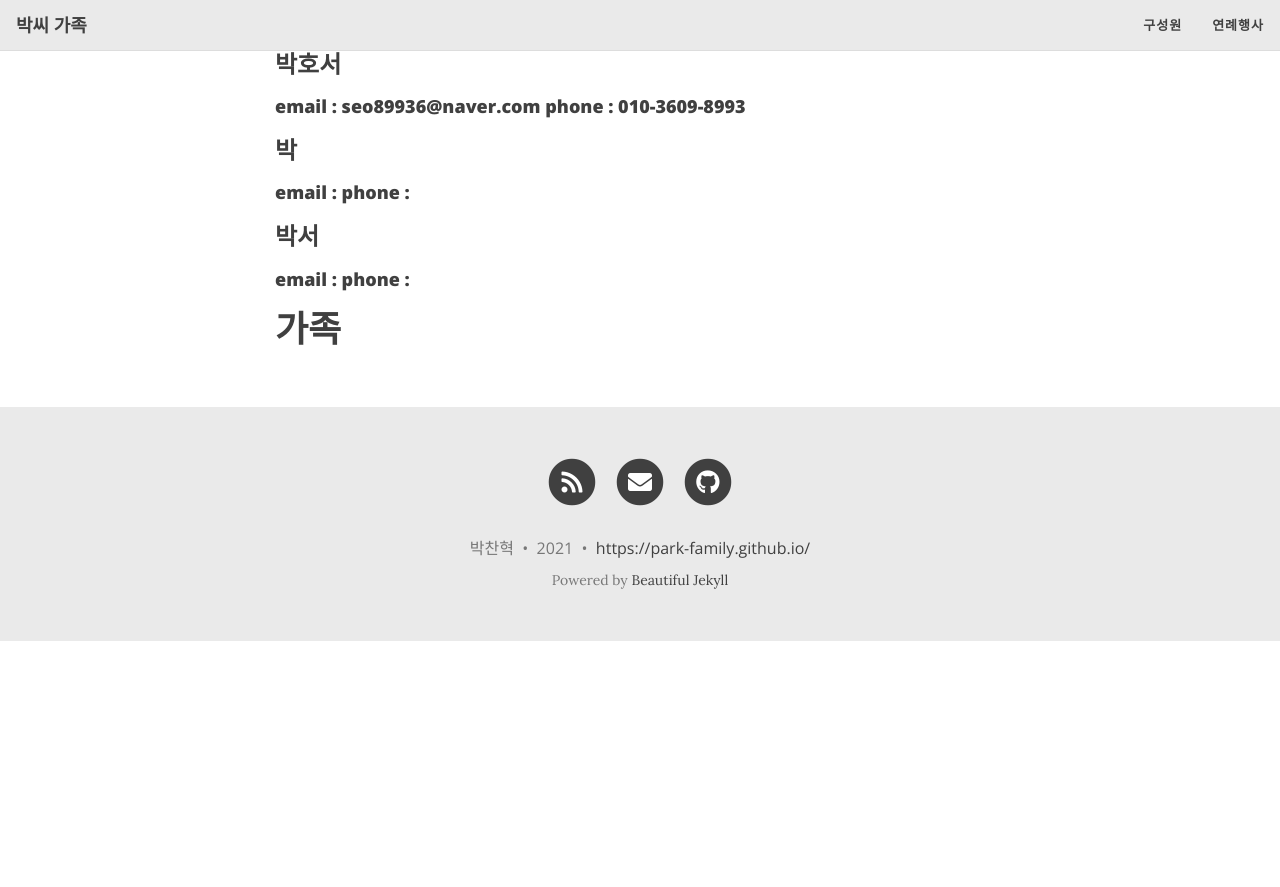
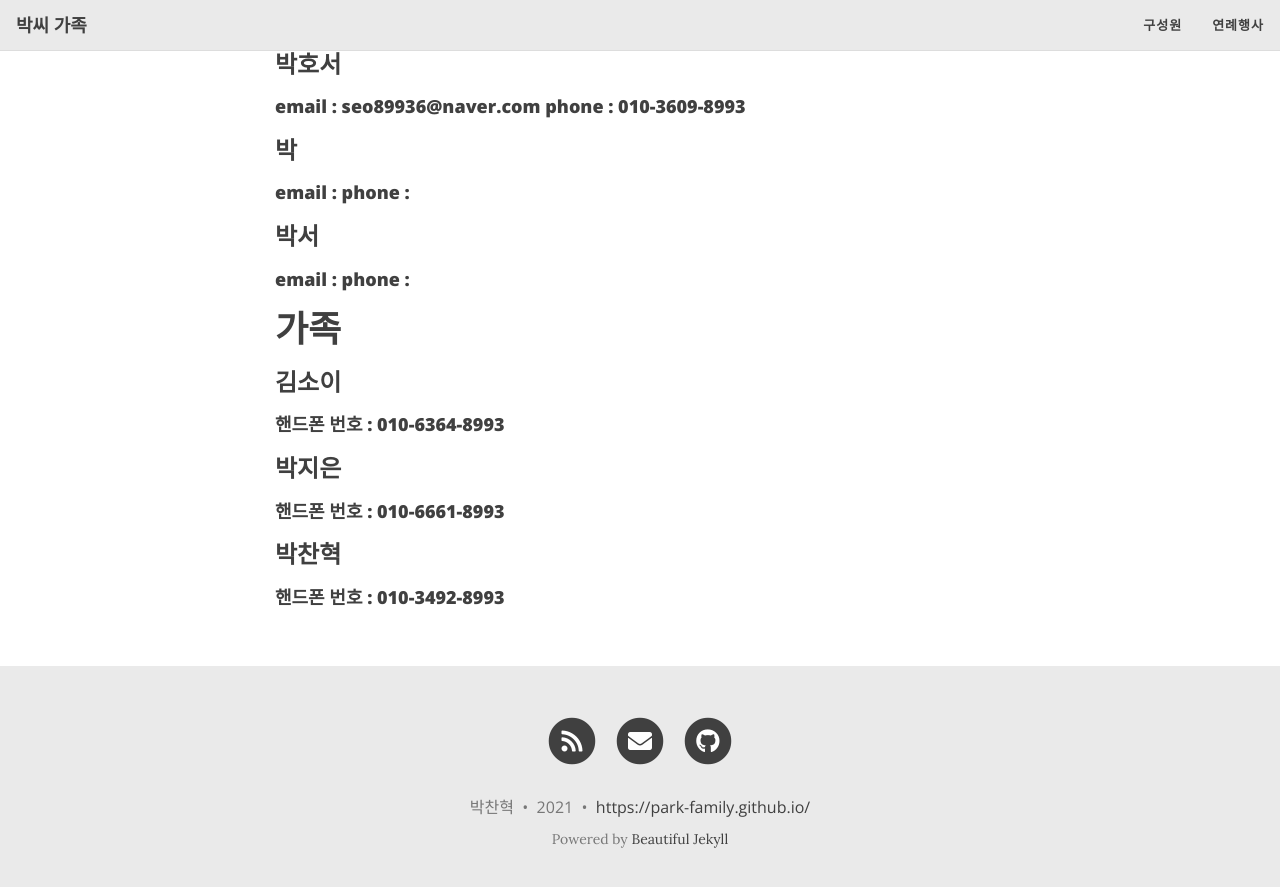
Before and after one commit to park-family/park-family.github.io, a Jekyll site: the page built from team.md, in a window 1280 px wide and 900 px high, scrolled down 714 px. Shown: the top 887 px of the window. Built offline with Jekyll 4.4.1, drawn with Linux system fonts in a browser that asks for light colours; nearby versions of some CDN libraries; before the commit the page ends 1355 px from its top, so only the background shows below that.

Commit message:
add phone

```diff
--- a/team.md
+++ b/team.md
@@ -34,3 +34,12 @@ subtitle: 우리가족 연락처  :)
 
 
 # 가족
+
+### 김소이
+#### 핸드폰 번호 : 010-6364-8993
+
+### 박지은
+#### 핸드폰 번호 : 010-6661-8993
+
+### 박찬혁
+#### 핸드폰 번호 : 010-3492-8993
```
